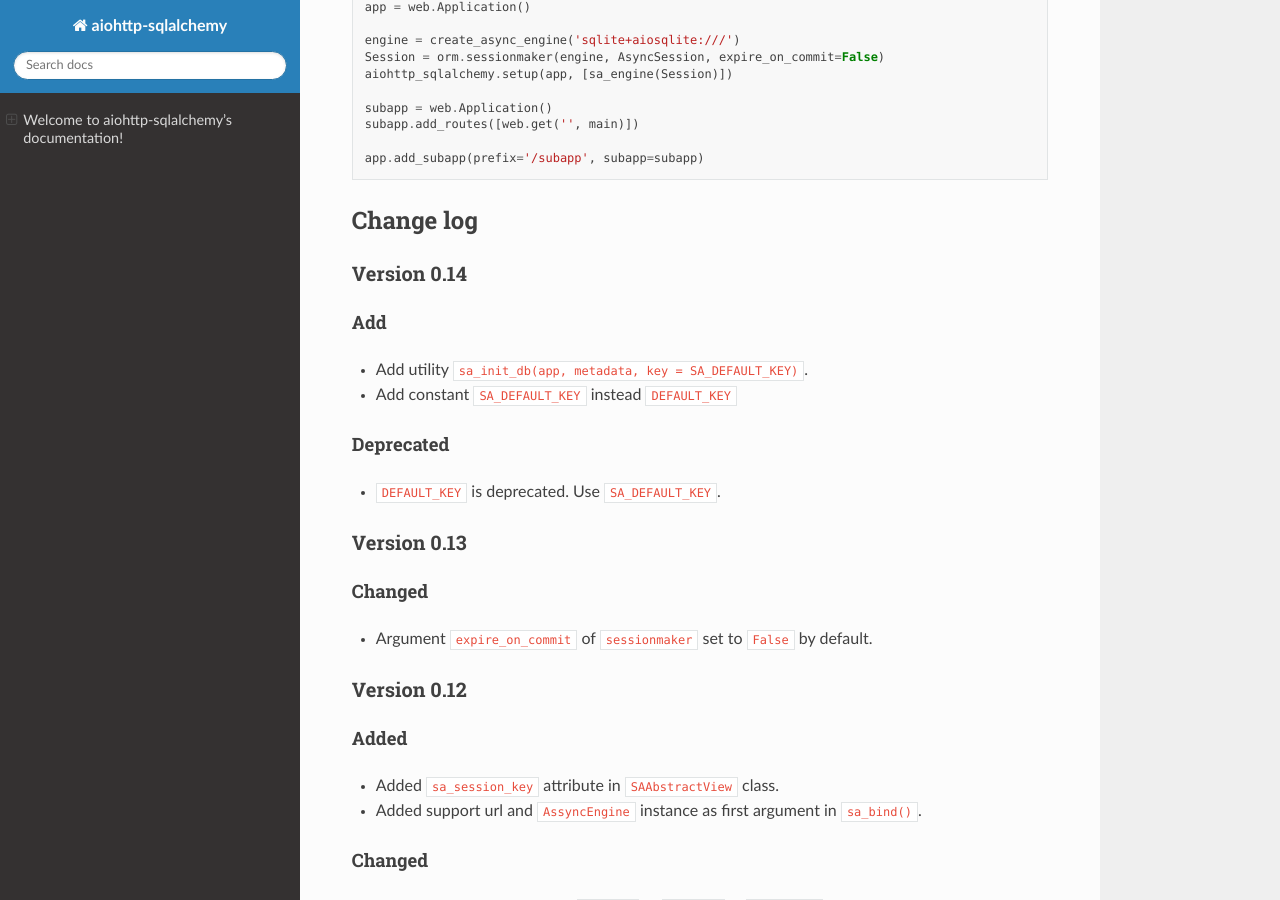
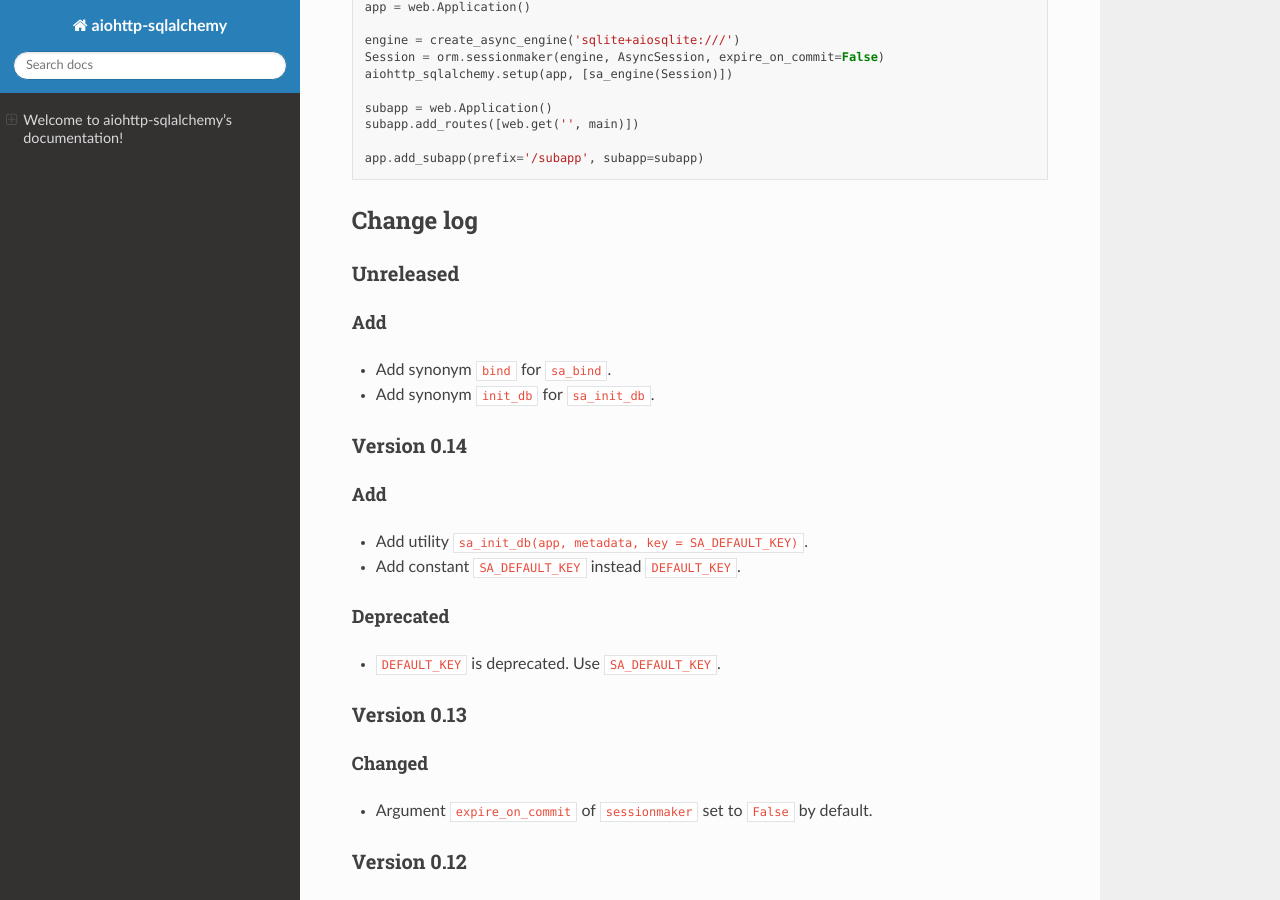
Before and after one commit to ri-gilfanov/aiohttp-sqlalchemy, a Sphinx documentation site: the page built from docs/index.rst, in a window 1280 px wide and 900 px high, scrolled down 3573 px. Built offline with Sphinx 7.4.7 and the Read the Docs theme 2.0.0, drawn with Linux system fonts in a browser that asks for light colours.

Commit message:
Update change log

```diff
--- a/docs/index.rst
+++ b/docs/index.rst
@@ -223,12 +223,19 @@ Nested apps
 
 Change log
 ----------
+Unreleased
+^^^^^^^^^^
+Add
+"""
+* Add synonym ``bind`` for ``sa_bind``.
+* Add synonym ``init_db`` for ``sa_init_db``.
+
 Version 0.14
 ^^^^^^^^^^^^
 Add
 """
 * Add utility ``sa_init_db(app, metadata, key = SA_DEFAULT_KEY)``.
-* Add constant ``SA_DEFAULT_KEY`` instead ``DEFAULT_KEY``
+* Add constant ``SA_DEFAULT_KEY`` instead ``DEFAULT_KEY``.
 
 Deprecated
 """"""""""
```
